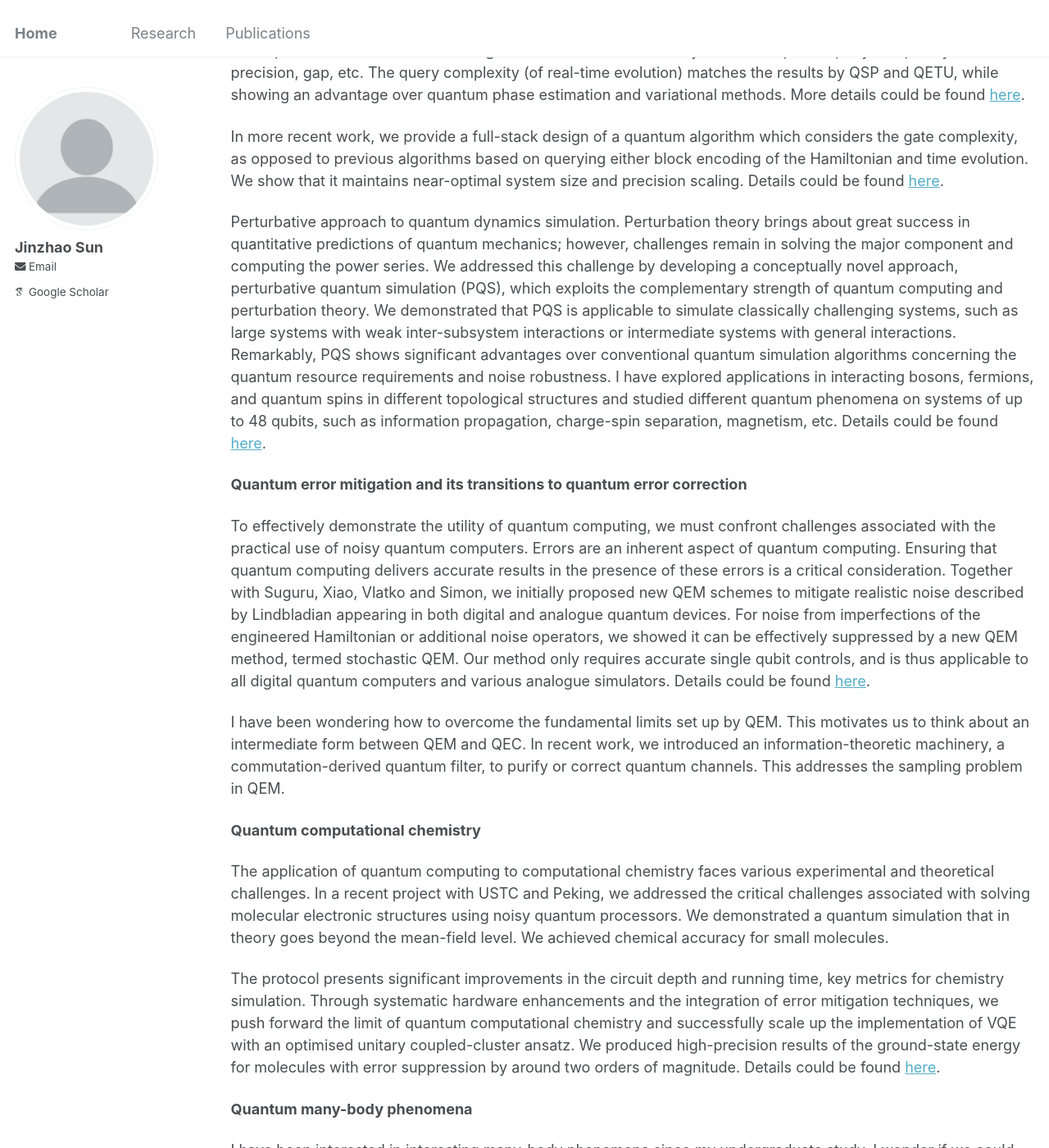
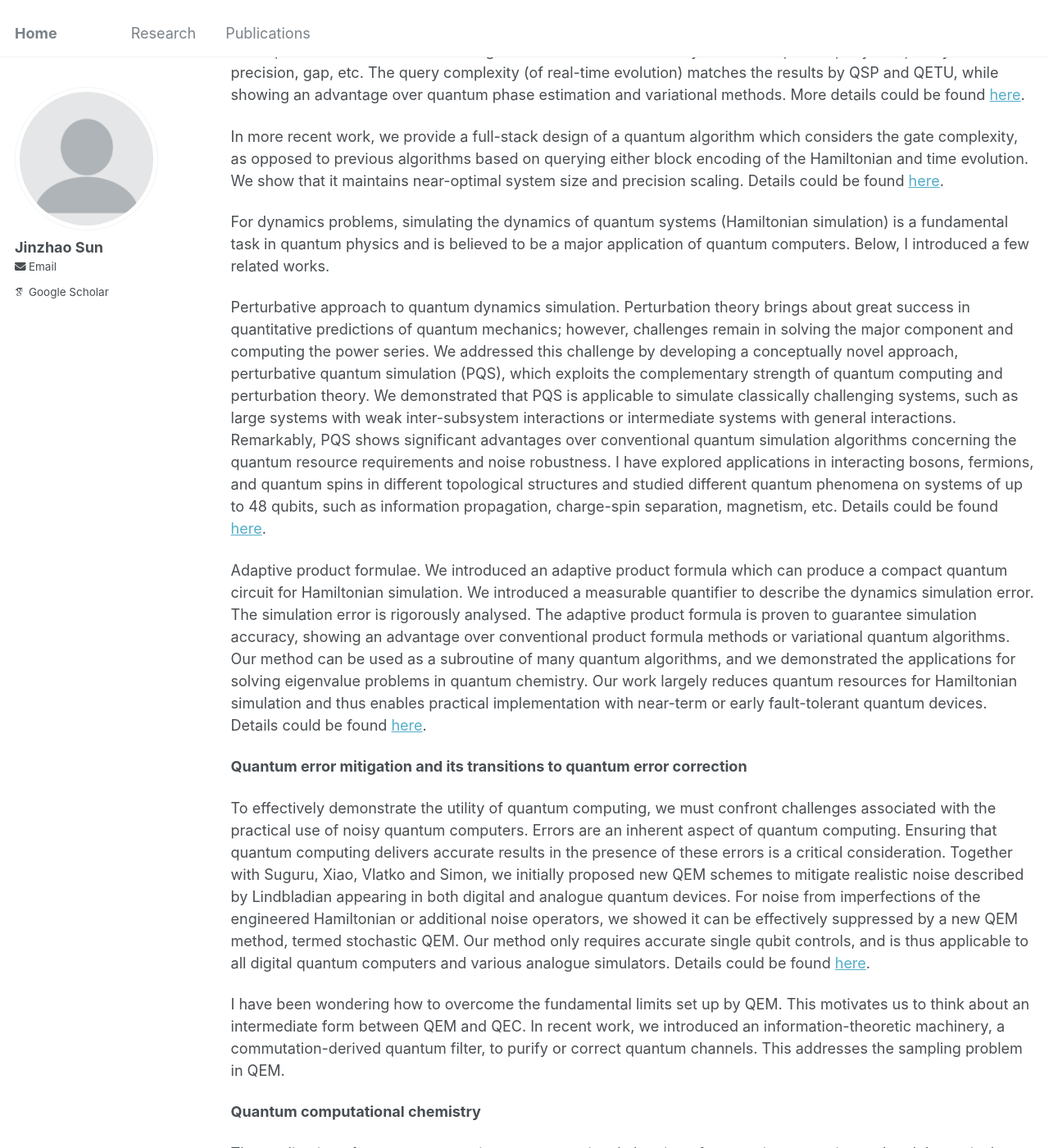
Before and after one commit to jinzhao-sun/jinzhao-sun.github.io, a Jekyll site: the page built from _pages/research.md, in a window 1280 px wide and 1400 px high, scrolled down 525 px. Shown: the whole window at 82% size. Built offline with Jekyll 4.4.1, drawn with Linux system fonts in a browser that asks for light colours; some web fonts are replaced.

Commit message:
Update research.md

```diff
--- a/_pages/research.md
+++ b/_pages/research.md
@@ -16,7 +16,11 @@ I have been working on improving algorithmic complexity in both of these general
 
 In more recent work, we provide a full-stack design of a quantum algorithm which considers the gate complexity, as opposed to previous algorithms based on querying either block encoding of the Hamiltonian and time evolution. We show that it maintains near-optimal system size and precision scaling. Details could be found [here](https://arxiv.org/abs/2406.04307).
 
+For dynamics problems, simulating the dynamics of quantum systems (Hamiltonian simulation) is a fundamental task in quantum physics and is believed to be a major application of quantum computers. Below, I introduced a few related works.
+
 Perturbative approach to quantum dynamics simulation. Perturbation theory brings about great success in quantitative predictions of quantum mechanics; however, challenges remain in solving the major component and computing the power series. We addressed this challenge by developing a conceptually novel approach, perturbative quantum simulation (PQS), which exploits the complementary strength of quantum computing and perturbation theory. We demonstrated that PQS is applicable to simulate classically challenging systems, such as large systems with weak inter-subsystem interactions or intermediate systems with general interactions. Remarkably, PQS shows significant advantages over conventional quantum simulation algorithms concerning the quantum resource requirements and noise robustness. I have explored applications in interacting bosons, fermions, and quantum spins in different topological structures and studied different quantum phenomena on systems of up to 48 qubits, such as information propagation, charge-spin separation, magnetism, etc. Details could be found [here](https://journals.aps.org/prl/abstract/10.1103/PhysRevLett.129.120505).
+
+Adaptive product formulae. We introduced an adaptive product formula which can produce a compact quantum circuit for Hamiltonian simulation. We introduced a measurable quantifier to describe the dynamics simulation error. The simulation error is rigorously analysed. The adaptive product formula is proven to guarantee simulation accuracy, showing an advantage over conventional product formula methods or variational quantum algorithms. Our method can be used as a subroutine of many quantum algorithms, and we demonstrated the applications for solving eigenvalue problems in quantum chemistry. Our work largely reduces quantum resources for Hamiltonian simulation and thus enables practical implementation with near-term or early fault-tolerant quantum devices. Details could be found [here](https://journals.aps.org/prl/abstract/10.1103/PhysRevLett.130.040601).
 
 
 
```
